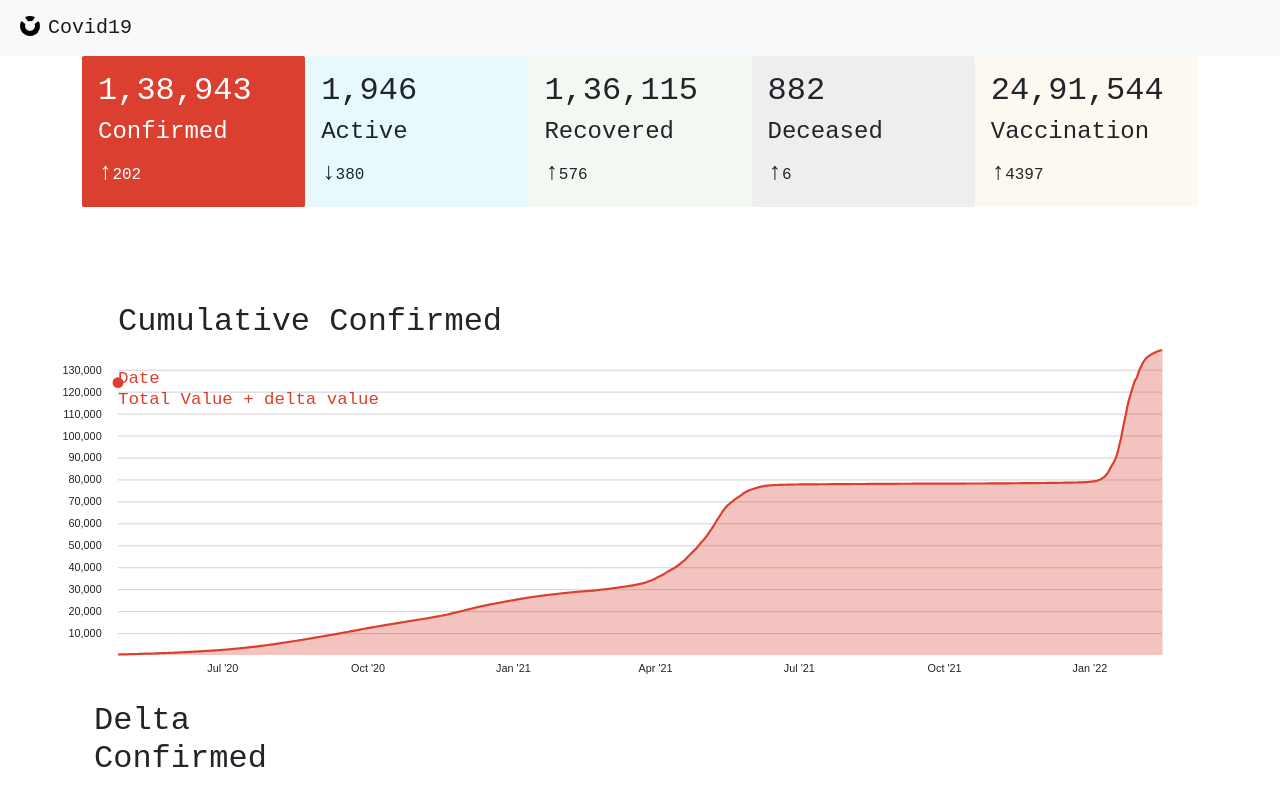
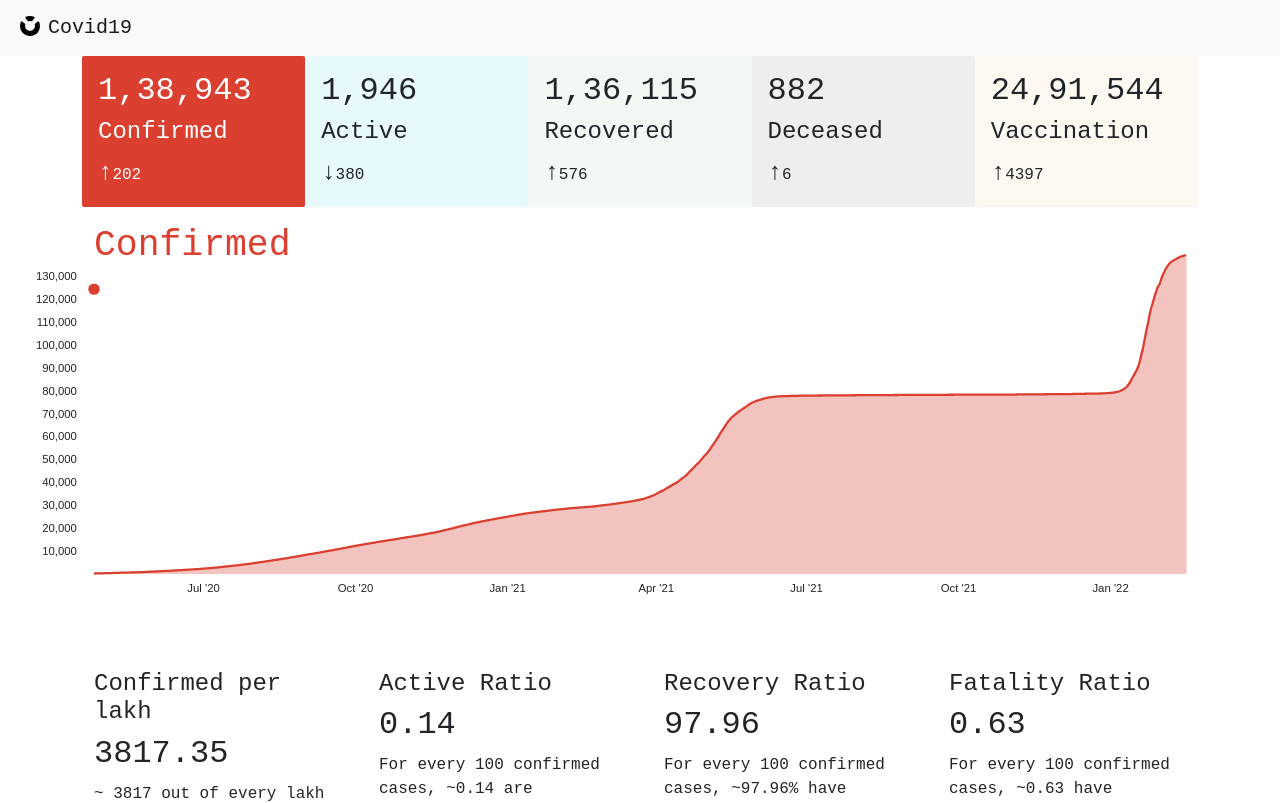
Before and after one commit to open-vadodara/covid19, a React (Create React App) app: page / in a window 1280 px wide. Shown: the top 803 px of the page. Built offline with nearby package versions, Linux system fonts and the light colour scheme; a small style sheet from the web is missing; a web font is replaced by a local one.

Commit message:
insights (ratios) added

```diff
--- a/public/index.html
+++ b/public/index.html
@@ -25,11 +25,19 @@
     <!-- NAV -->
   </nav>
 
-
   <!-- main content -->
   <main id="root" class="container-fluid">
     <!-- REACT -->
   </main>
 
+  <!-- Global site tag (gtag.js) - Google Analytics -->
+  <script async src="https://www.googletagmanager.com/gtag/js?id=G-GZ6XJH9WM1"></script>
+  <script>
+    window.dataLayer = window.dataLayer || [];
+    function gtag(){dataLayer.push(arguments);}
+    gtag('js', new Date());
+
+    gtag('config', 'G-GZ6XJH9WM1');
+  </script>
 </body>
 </html>
--- a/src/App.js
+++ b/src/App.js
@@ -1,12 +1,16 @@
 import React from 'react';
 import Cards from './components/cards';
 import LineChart from './components/line_chart';
+import InfoCard from './components/info_card';
+
 import './App.css';
 import github_logo from'./images/github.png';
 
 const API_CUMULATIVE = require('./data/cumulative.json')
 const API_TIMESERIES = require('./data/timeseries.json')
 const API_VACCINATION = require('./data/vaccination_js.json')
+const POPULATION = 3639775    // static info
+
 
 class App extends React.Component {
   constructor(props) {
@@ -21,6 +25,36 @@ class App extends React.Component {
       'vaccination': API_VACCINATION['vaccination'],
       'sel_col': 'Confirmed'
     }
+
+    let confirmed_per_lakh = Math.round(((this.state['cumulative']['Confirmed'] / POPULATION) * 100000) * 100) / 100
+    let confirmed_case_ratio = Math.round((confirmed_per_lakh / POPULATION) * 100 * 100) / 100
+    let active_ratio = Math.round((this.state['cumulative']['Active'] / this.state['cumulative']['Confirmed']) * 10 * 100) / 100
+    let recovery_ratio = Math.round((this.state['cumulative']['Recovered'] / this.state['cumulative']['Confirmed']) * 100 * 100) / 100
+    let fatality_ratio = Math.round((this.state['cumulative']['Deceased'] / this.state['cumulative']['Confirmed']) * 100 * 100) / 100
+
+    this.insights = {
+      'confirmed_per_lakh': {
+        'title': 'Confirmed per lakh',
+        'num': confirmed_per_lakh,
+        'desc': `~ ${Math.floor(confirmed_per_lakh)} out of every lakh have tested positive. That is a ${ confirmed_case_ratio }% ratio of confirmed cases`
+      },
+      'active_ratio': {
+        'title': 'Active Ratio',
+        'num': active_ratio,
+        'desc': `For every 100 confirmed cases, ~${active_ratio} are currently infected`
+      },
+      'recovery_ratio': {
+        'title': 'Recovery Ratio',
+        'num': recovery_ratio,
+        'desc': `For every 100 confirmed cases, ~${recovery_ratio}% have recovered from the virus`
+      },
+      'fatality_ratio': {
+        'title': 'Fatality Ratio',
+        'num': fatality_ratio,
+        'desc': `For every 100 confirmed cases, ~${fatality_ratio} have unfortunately passed away from the virus`
+      }
+    }
+
   }
 
   handleClick(param) {
@@ -44,18 +78,20 @@ class App extends React.Component {
 
         <div className='b-example-divider'></div>
 
-        <div className='row g-5'>
-          <div className='col p-5'>
-            <h2>Cumulative {this.state['sel_col']}</h2>
-            <LineChart data={ sel_data } type={ this.state['sel_col'] } size={ [1000, 800] } />
-          </div>
+        <div className='row g-5 mb-5 pb-5'>
+          <LineChart data={ sel_data } type={ this.state['sel_col'] } size={ [1000, 800] } />
         </div>
 
-        <div className='row g-5'>
-          <div className='col-md-2'>
-            <h2>Delta {this.state['sel_col']}</h2>
-            {/*<LineChart data={ API_TIMESERIES['timeseries'] } type='Tested' size={ [500, 500] } />*/}
-          </div>
+        <div className='row g-5 mb-5 pb-5'>
+          <InfoCard insights={ this.insights['confirmed_per_lakh'] } />
+          <InfoCard insights={ this.insights['active_ratio'] } />
+          <InfoCard insights={ this.insights['recovery_ratio'] } />
+          <InfoCard insights={ this.insights['fatality_ratio'] } />
+        </div>
+
+        <div className='mx-5'>
+          <p>Source: Case data being pulled from Gujarat state bulletin. Vaccination data from COWIN</p>
+          <p>You can download this data from this <a href='https://github.com/open-vadodara/covid19/tree/main/src/data'>github repository</a>. This data gets updated every midnight. This data is meant to be open and free to be consumed in anyway possible. This project was built for the betterment of humanity.</p>
         </div>
 
         <footer className="d-flex flex-wrap justify-content-between align-items-center py-3 my-4 border-top">
--- /dev/null
+++ b/src/components/info_card.js
@@ -0,0 +1,12 @@
+import React from 'react';
+
+export default function InfoCard(props) {
+  const insights = props['insights']
+  return (
+    <div id='temp' className="feature col">
+      <h4>{ insights['title'] }</h4>
+      <h2>{ insights['num'] }</h2>
+      <p>{ insights['desc'] }</p>
+    </div>
+  )
+}
--- a/src/components/line_chart.js
+++ b/src/components/line_chart.js
@@ -54,7 +54,12 @@ export default function LineChart(props) {
 
   const handleMouseMove = (e, i) => {
     let x0 = getX.invert(d3.pointer(e, this)[0])
-    let date_frmt = x0.toISOString().split('T')[0]
+    let year = x0.getFullYear(),
+        month = ("0" + (x0.getMonth() + 1)).slice(-2),
+        date = ("0" + (x0.getDay() + 1)).slice(-2)
+
+    let date_frmt = (sel_class === 'vaccinated') ? [date, month, year].join('-') : x0.toISOString().split('T')[0]
+    // let date_frmt = (sel_col === 'Vaccination') ? [date, month, year].join('-') : [year, month, date].join('-')
     let curr_val = data.filter((d) => d[date_col] === date_frmt)[0][sel_col]
     d3.select('.graph_info text:nth-of-type(1)').text(x0.toDateString().substr(4))
     d3.select('.graph_info text:nth-of-type(2)').text(
@@ -69,9 +74,10 @@ export default function LineChart(props) {
 
   return (
     <svg viewBox={`0 0 ${width} ${height}`} onMouseMove={handleMouseMove}>
+      <text className={'title ' + sel_class}>{ props.type }</text>
       <g className='graph_info' transform='translate(0, 30)'>
-        <text className={ sel_class }>Date</text>
-        <text className={ sel_class } transform='translate(0, 20)'>Total Value + delta value</text>
+        <text className={ sel_class }></text>
+        <text className={ sel_class } transform='translate(0, 20)'></text>
         <circle r="5" className={ sel_class }></circle>
       </g>
 
--- a/src/css/line_chart.css
+++ b/src/css/line_chart.css
@@ -15,6 +15,8 @@ path.deceased   { stroke: var(--color-deceased); }
 
 path.pathstroke { fill: none; stroke-width: 2; }
 
+text.title { font-size: 2rem; }
+
 .subtitle text {
   text-decoration: underline;
   font-size: 12px;
@@ -26,5 +28,5 @@ path.pathstroke { fill: none; stroke-width: 2; }
 }
 
 .axis.yAxis line {
-  stroke-width: 0.2;
+  stroke-width: 0;
 }
```
